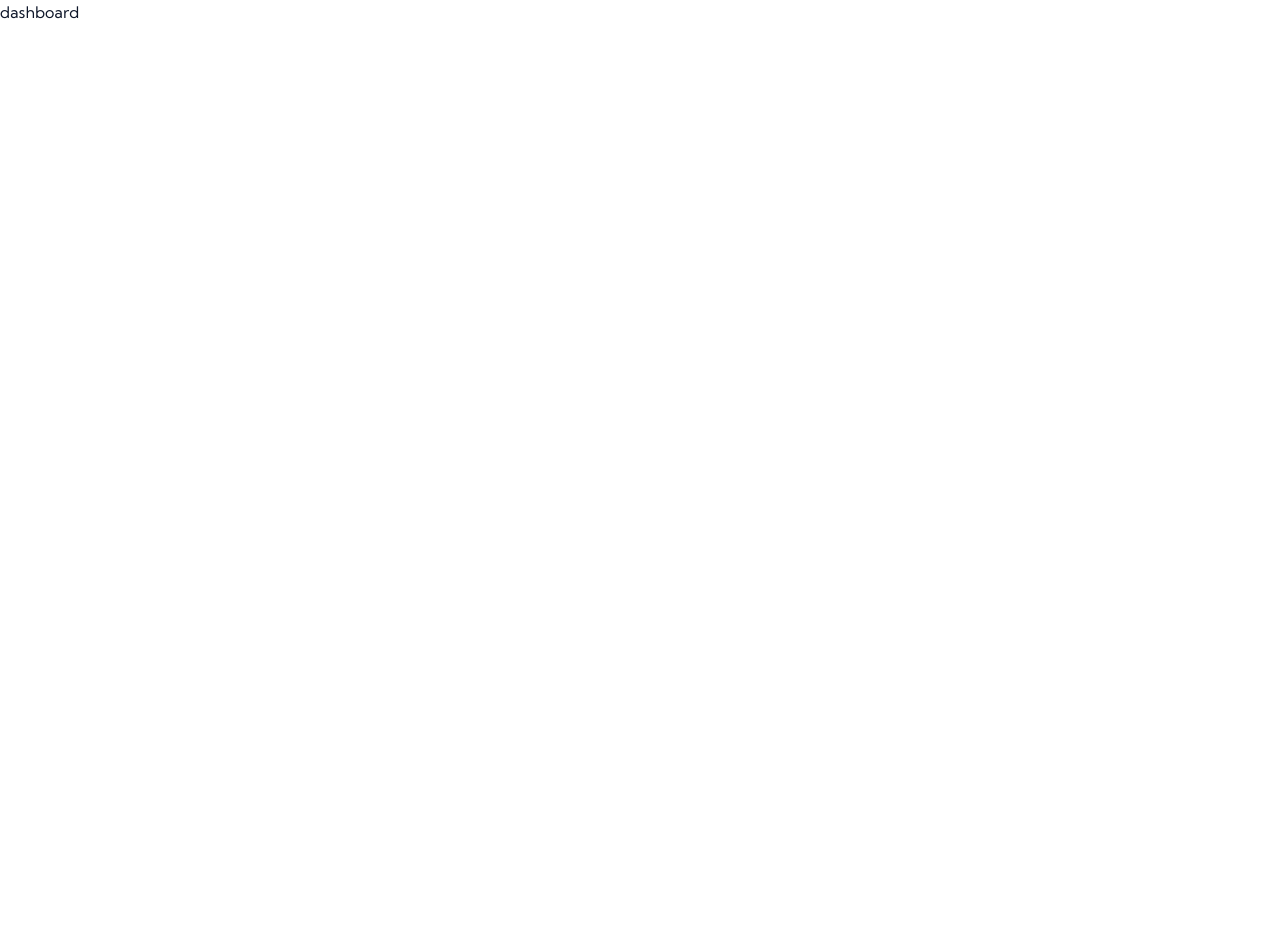
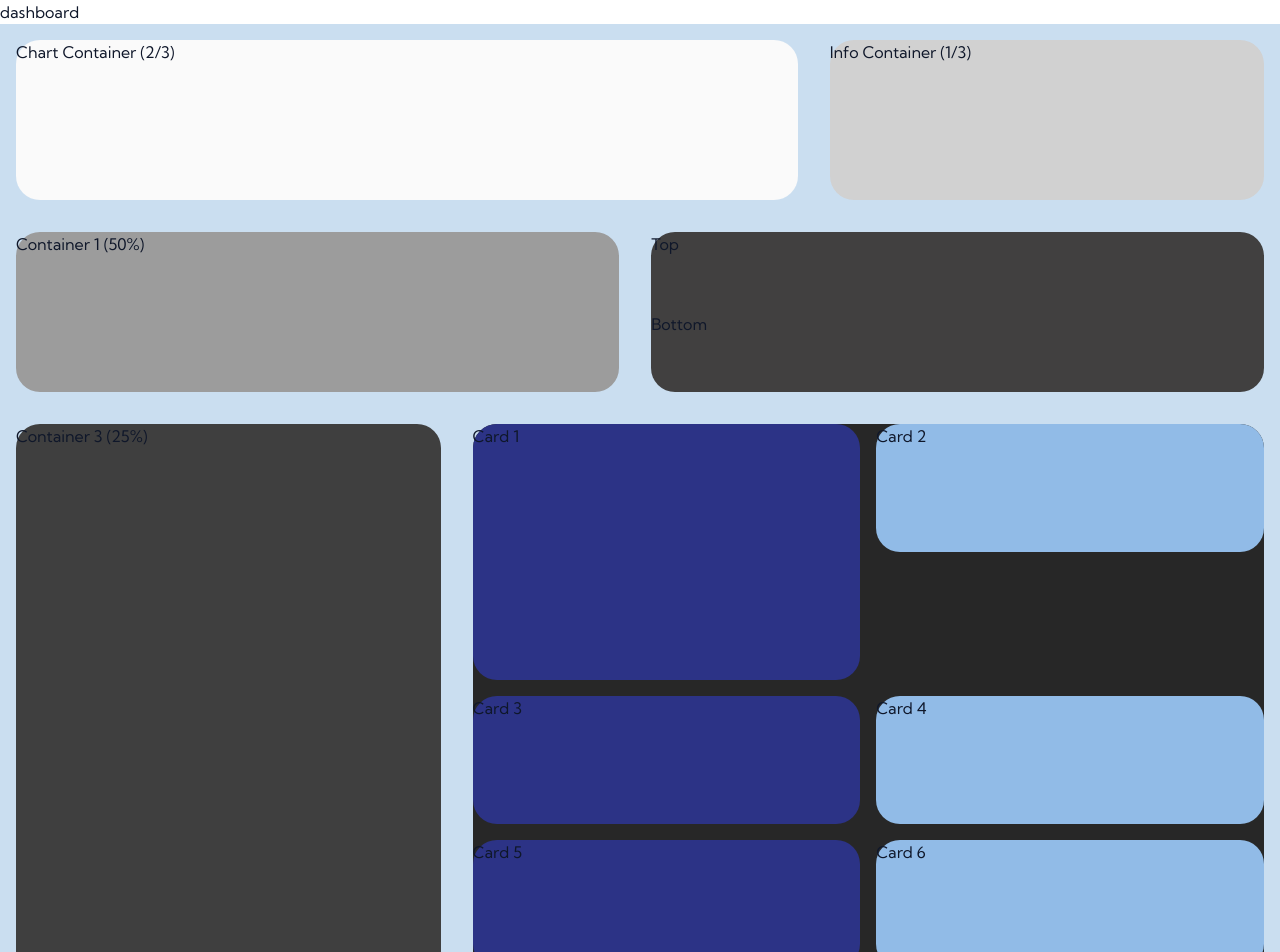
Before and after one commit to ell-ska/jolint, a Next.js app: page /dashboard in a window 1280 px wide. Shown: the top 952 px of the page. Before the commit the page ends 800 px from the top, so only its background shows below. Built offline with nearby package versions, Linux system fonts and the light colour scheme.

Commit message:
saving grid template area in comment

```diff
--- a/app/dashboard/_components/GeneralGridLayout.tsx
+++ b/app/dashboard/_components/GeneralGridLayout.tsx
@@ -1,8 +1,39 @@
-import React from 'react'
+type Props = {
+  children: JSX.Element[] | JSX.Element
+}
 
-const GeneralGridLayout = () => {
+const GeneralGridLayout = ({ children }: Props) => {
   return (
-    <div>GeneralGridLayout</div>
+    <div className='min-w-screen grid h-full gap-8 bg-[#cadef0] p-4'>
+      <div className='min-w-1/2 min-h-40 col-start-1 col-span-4 row-span-1 h-40 rounded-3xl border-solid bg-[#fafafa]'>
+        Chart Container (2/3)
+      </div>
+      <div className='min-w-1/2 min-h-40 col-start-5 col-span-2 row-span-1 h-full rounded-3xl border-solid bg-[#d1d1d1]'>
+        Info Container (1/3)
+      </div>
+      <div className='col-start-1 col-span-3 row-span-2 max-h-full w-full rounded-3xl h-40 border-solid bg-[#9c9c9c]'>
+        Container 1 (50%)
+      </div>
+      <div className='row-span-2 col-start-4 col-span-3 grid h-full w-full rounded-3xl bg-[#414040]'>
+        <div>Top</div>
+        <div>Bottom</div>
+      </div>
+      <div className='col-span-2 col-start-1 row-span-3 h-full w-full rounded-3xl border-solid bg-[#3f3f3f]'>
+        Container 3 (25%)
+      </div>
+      <div className='col-start-3 col-span-4 row-span-3 grid h-full w-full grid-cols-2 gap-4 rounded-3xl bg-[#272727]'>
+        <div className='rounded-3x min-h-64 rounded-3xl bg-blue-dull'>
+          Card 1
+        </div>
+        <div className='rounded-3x h-32 rounded-3xl bg-blue-light'>Card 2</div>
+        <div className='rounded-3x h-32 rounded-3xl bg-blue-dull'>Card 3</div>
+        <div className='rounded-3x h-32 rounded-3xl bg-blue-light'>Card 4</div>
+        <div className='rounded-3x h-32 rounded-3xl bg-blue-dull'>Card 5</div>
+        <div className='rounded-3x h-32 rounded-3xl bg-blue-light'>Card 6</div>
+        <div className='rounded-3x h-32 rounded-3xl bg-blue-dull'>Card 7</div>
+        <div className='rounded-3x h-32 rounded-3xl bg-blue-light'>Card 8</div>
+      </div>
+    </div>
   )
 }
 
--- a/app/dashboard/page.tsx
+++ b/app/dashboard/page.tsx
@@ -1,5 +1,10 @@
+import GeneralGridLayout from "./_components/GeneralGridLayout"
+
 const Dashboard = () => {
-  return <div>dashboard</div>
+  return <div>dashboard
+<GeneralGridLayout />
+
+  </div>
 }
 
 export default Dashboard
```
